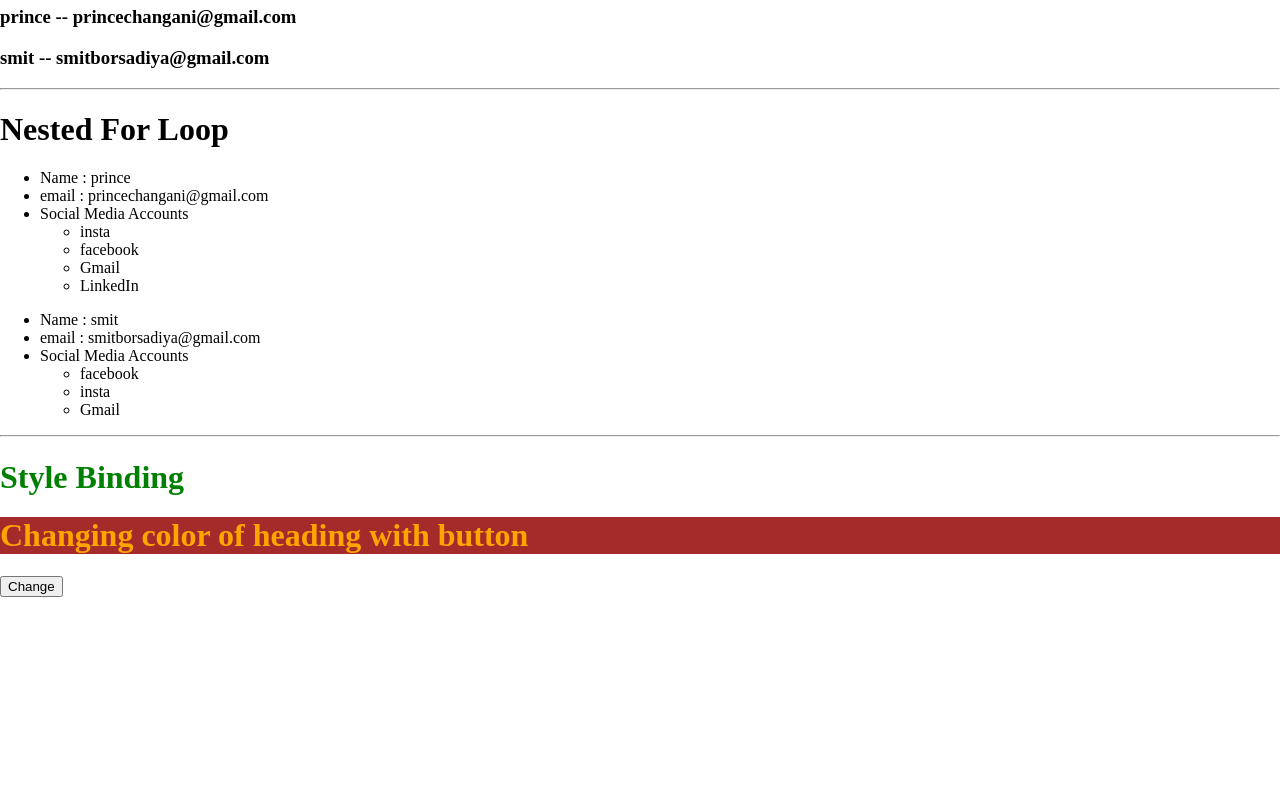
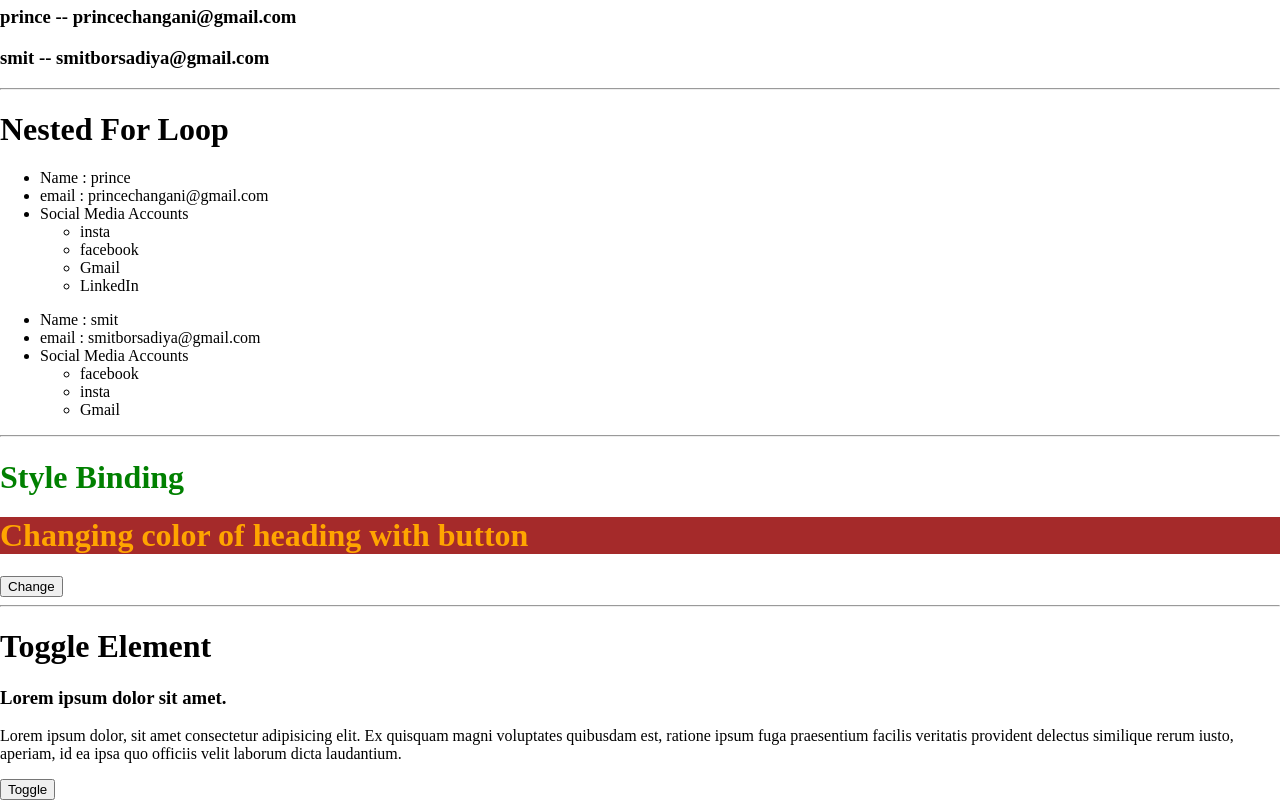
Before and after one commit to prince5638/Learning_Angular, an Angular app: page / in a window 1280 px wide. Shown: the part 2073-2873 px from the top of the page. Before the commit the page ends 2670 px from the top, so only its background shows below. Built offline with nearby package versions, Linux system fonts and the light colour scheme.

Commit message:
14) toggle element
Signed-off-by: Prince Changani <princechangani56385638@gmail.com>

```diff
--- a/src/app/app.component.html
+++ b/src/app/app.component.html
@@ -109,3 +109,13 @@
 
 <h1 [style.color]="colorh" [style.background-color]="bgcolor">Changing color of heading with button</h1>
 <button (click)="changeColor()">Change</button>
+<hr>
+<!-- ----------------------------------------------------------------------------------------------------------------------------- -->
+<h1>Toggle Element</h1>
+<div *ngIf="display">
+    <h3>Lorem ipsum dolor sit amet.</h3>
+    <p>
+        Lorem ipsum dolor, sit amet consectetur adipisicing elit. Ex quisquam magni voluptates quibusdam est, ratione ipsum fuga praesentium facilis veritatis provident delectus similique rerum iusto, aperiam, id ea ipsa quo officiis velit laborum dicta laudantium.
+    </p>
+</div>
+<button (click)="toggle()">Toggle</button>
--- a/src/app/app.component.ts
+++ b/src/app/app.component.ts
@@ -76,4 +76,11 @@ export class AppComponent {
     this.colorh="brown"
     this.bgcolor="orange"
   }
+
+  // Toggle Element
+  display:boolean = true;
+  toggle()
+  {
+    this.display = !this.display;
+  }
 }
```
